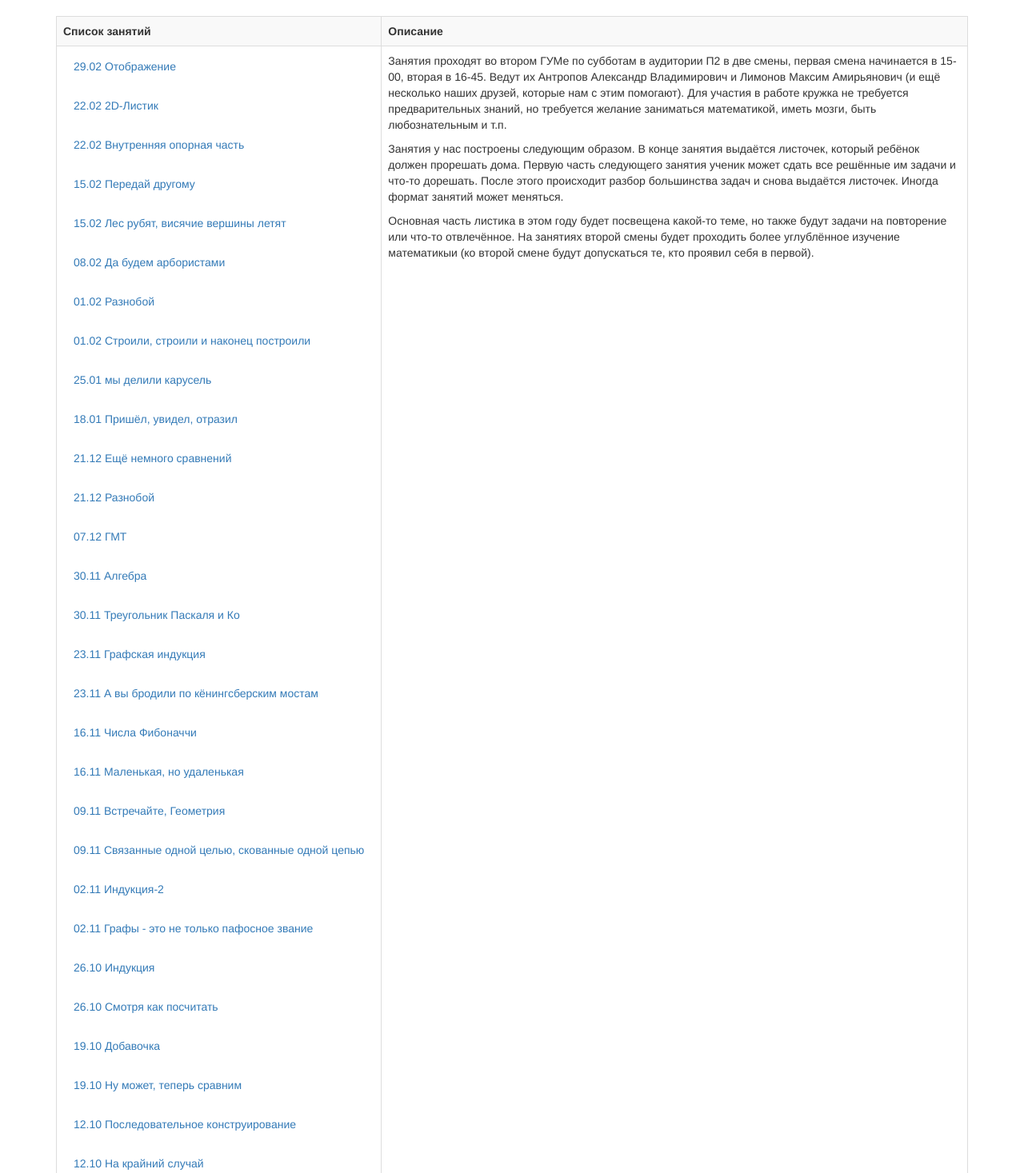
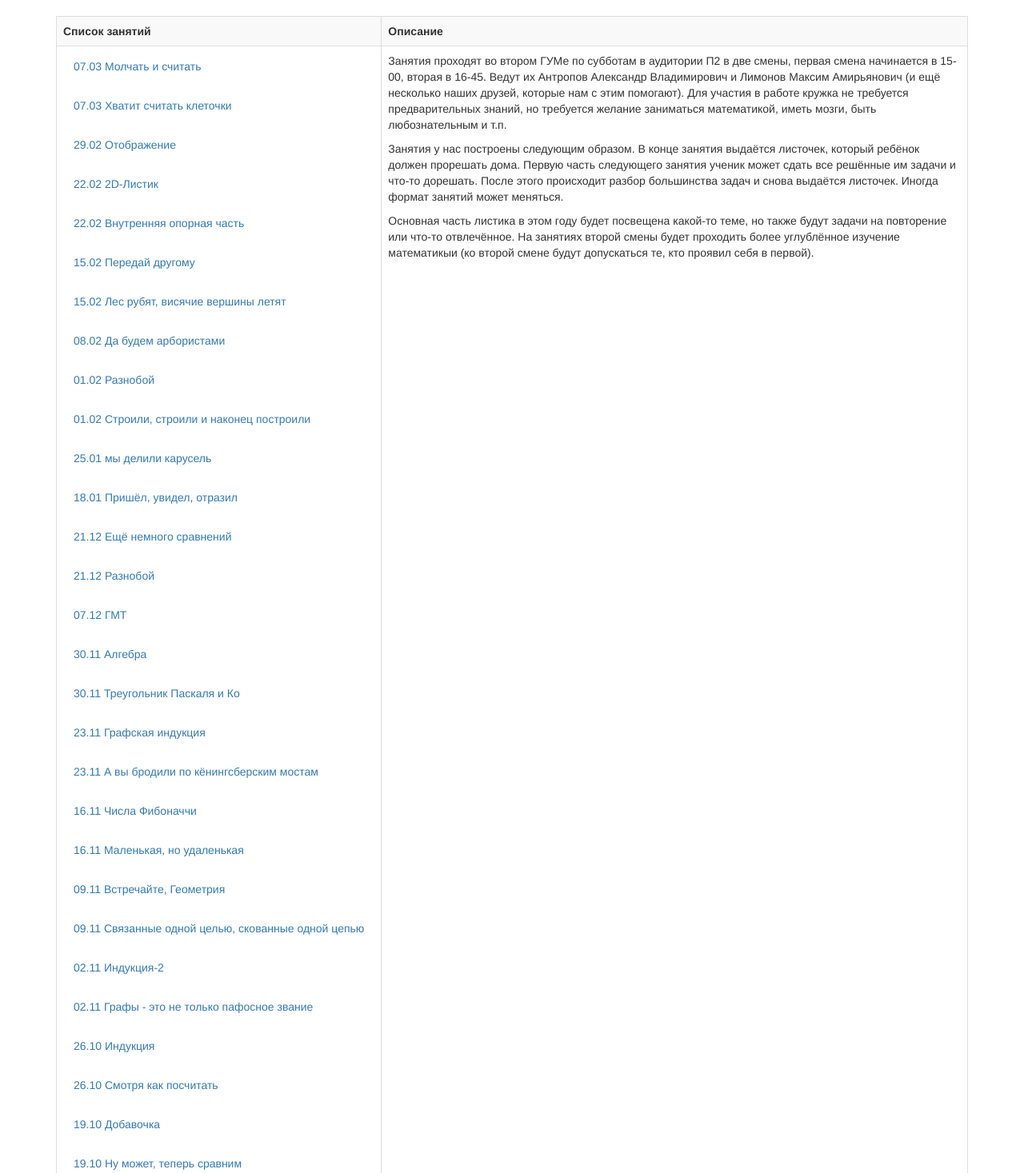
Before and after one commit to matemax/test_site, a Flask app: page /lessons in a window 1280 px wide. Shown: the part 52-1519 px from the top of the page at 80% size. Run offline with Flask 2, Linux system fonts and the light colour scheme; some libraries are stand-ins or nearby versions.

Commit message:
new lessons

```diff
--- a/app/templates/list_lessons.html
+++ b/app/templates/list_lessons.html
@@ -1,3 +1,9 @@
+<div class="form-group">
+    <a href="/lessons/19_p" class="btn btn btn-link">07.03 Молчать и считать</a>
+</div>
+<div class="form-group">
+    <a href="/lessons/19" class="btn btn btn-link">07.03 Хватит считать клеточки</a>
+</div>
 <div class="form-group">
     <a href="/lessons/18" class="btn btn btn-link">29.02 Отображение</a>
 </div>
```
Also changed, not shown: 3 other files.
